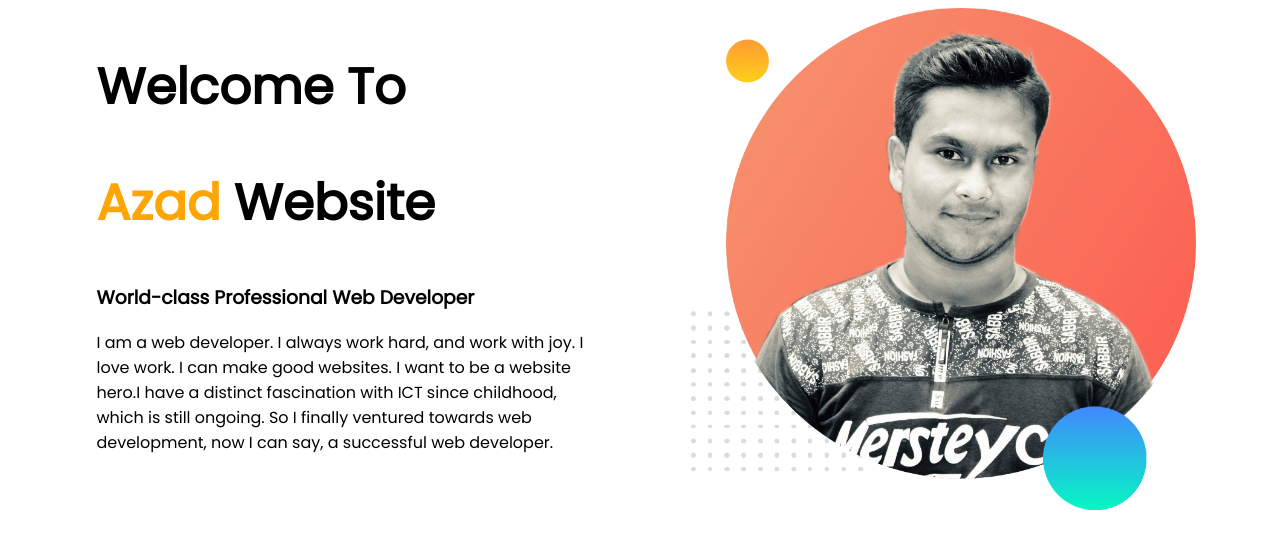
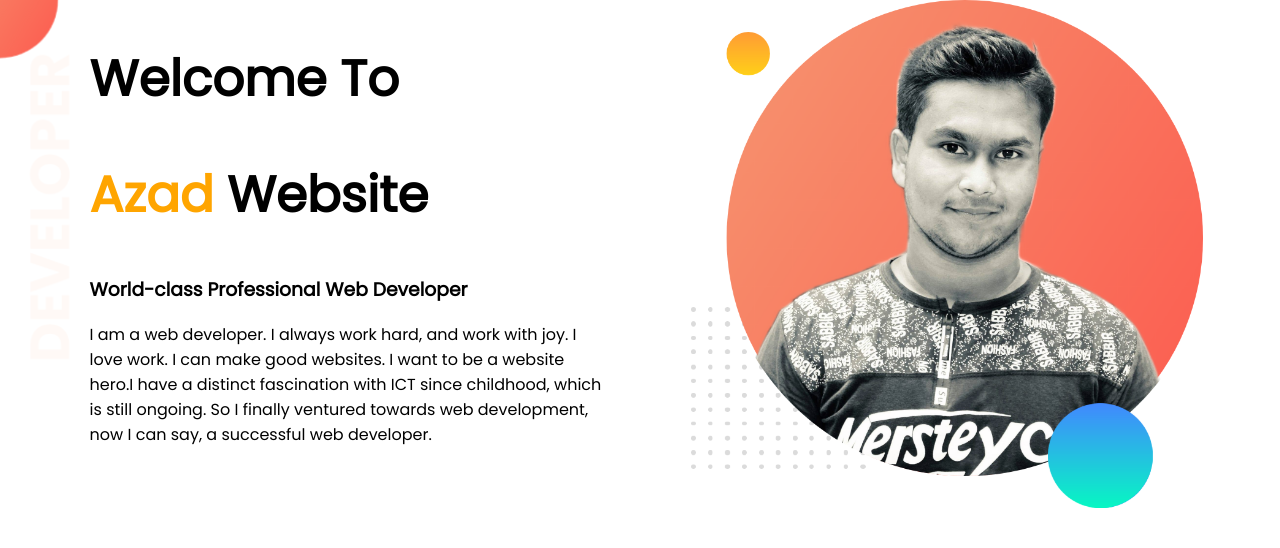
Before and after one commit to Azad070/web-portfolio, a plain HTML site: page index.html in a window 1280 px wide. Drawn offline with Linux system fonts and the light colour scheme.

Commit message:
add top bannar

```diff
--- a/style.css
+++ b/style.css
@@ -1,4 +1,5 @@
 body{
+    margin: 0;
     font-family: 'Poppins', sans-serif;
 }
 h1{
@@ -16,3 +17,10 @@ h1{
 .half-width img{
     width: 100%;
 }
+.top-banner{
+    background-image: url("images/top-banner.png");
+    background-repeat: no-repeat;
+}
+section{
+    height: 500px;
+}
```
